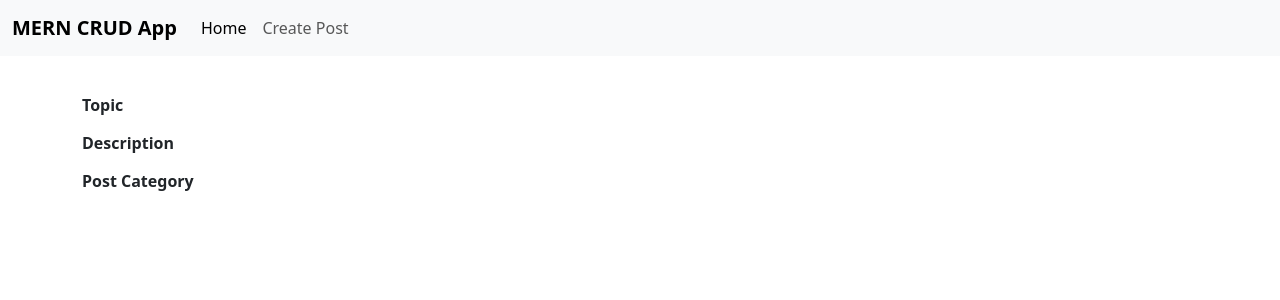
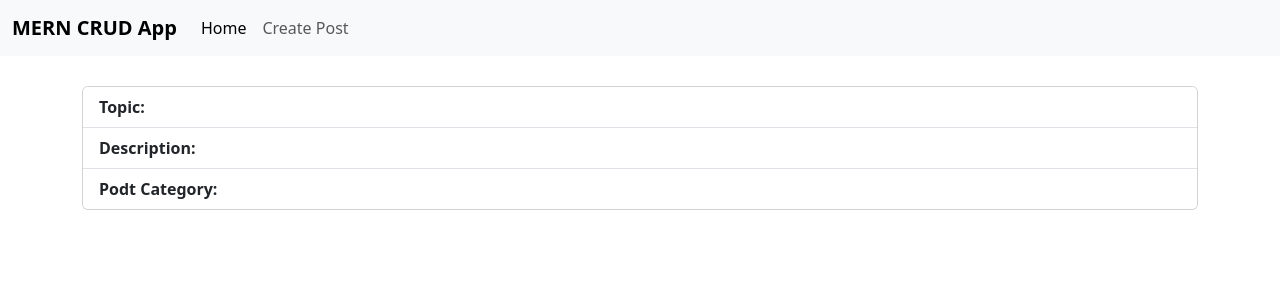
Before and after one commit to DinukaKaveen/MERN-Stack-CRUD-App, a React (Create React App) app in the folder client/: page /post/1 in a window 1280 px wide. Shown: the top 300 px of the page. Built offline with nearby package versions, Linux system fonts and the light colour scheme; no server answers.

Commit message:
Update PostDetails.js

```diff
--- a/client/src/components/PostDetails.js
+++ b/client/src/components/PostDetails.js
@@ -3,8 +3,7 @@ import { useParams } from "react-router-dom";
 import axios from "axios";
 
 export default function PostDetails() {
-
-  const {id} = useParams()
+  const { id } = useParams();
 
   const [postData, setPost] = useState({
     topic: "",
@@ -25,48 +24,23 @@ export default function PostDetails() {
   };
 
   return (
-    <div className="container" style={{paddingTop: 30}}>
-      <form>
-        <div className="form-group row">
-          <label className="col-sm-2 col-form-label">
-            <b>Topic</b>
-          </label>
-          <div className="col-sm-10">
-            <input
-              type="text"
-              readOnly={true}
-              className="form-control-plaintext"
-              value={postData.topic}
-            />
-          </div>
-        </div>
-        <div className="form-group row">
-          <label className="col-sm-2 col-form-label">
-            <b>Description</b>
-          </label>
-          <div className="col-sm-10">
-            <input
-              type="text"
-              readOnly={true}
-              className="form-control-plaintext"
-              value={postData.description}
-            />
-          </div>
-        </div>
-        <div className="form-group row">
-          <label className="col-sm-2 col-form-label">
-            <b>Post Category</b>
-          </label>
-          <div className="col-sm-10">
-            <input
-              type="text"
-              readOnly={true}
-              className="form-control-plaintext"
-              value={postData.postCategory}
-            />
-          </div>
-        </div>
-      </form>
+    <div className="container" style={{ paddingTop: 30 }}>
+      <div className="card">
+        <ul className="list-group list-group-flush">
+          <li className="list-group-item">
+            <b>Topic:</b>&nbsp;
+            {postData.topic}
+          </li>
+          <li className="list-group-item">
+            <b>Description:</b>&nbsp;
+            {postData.description}
+          </li>
+          <li className="list-group-item">
+            <b>Podt Category:</b>&nbsp;
+            {postData.postCategory}
+          </li>
+        </ul>
+      </div>
     </div>
   );
 }
```
